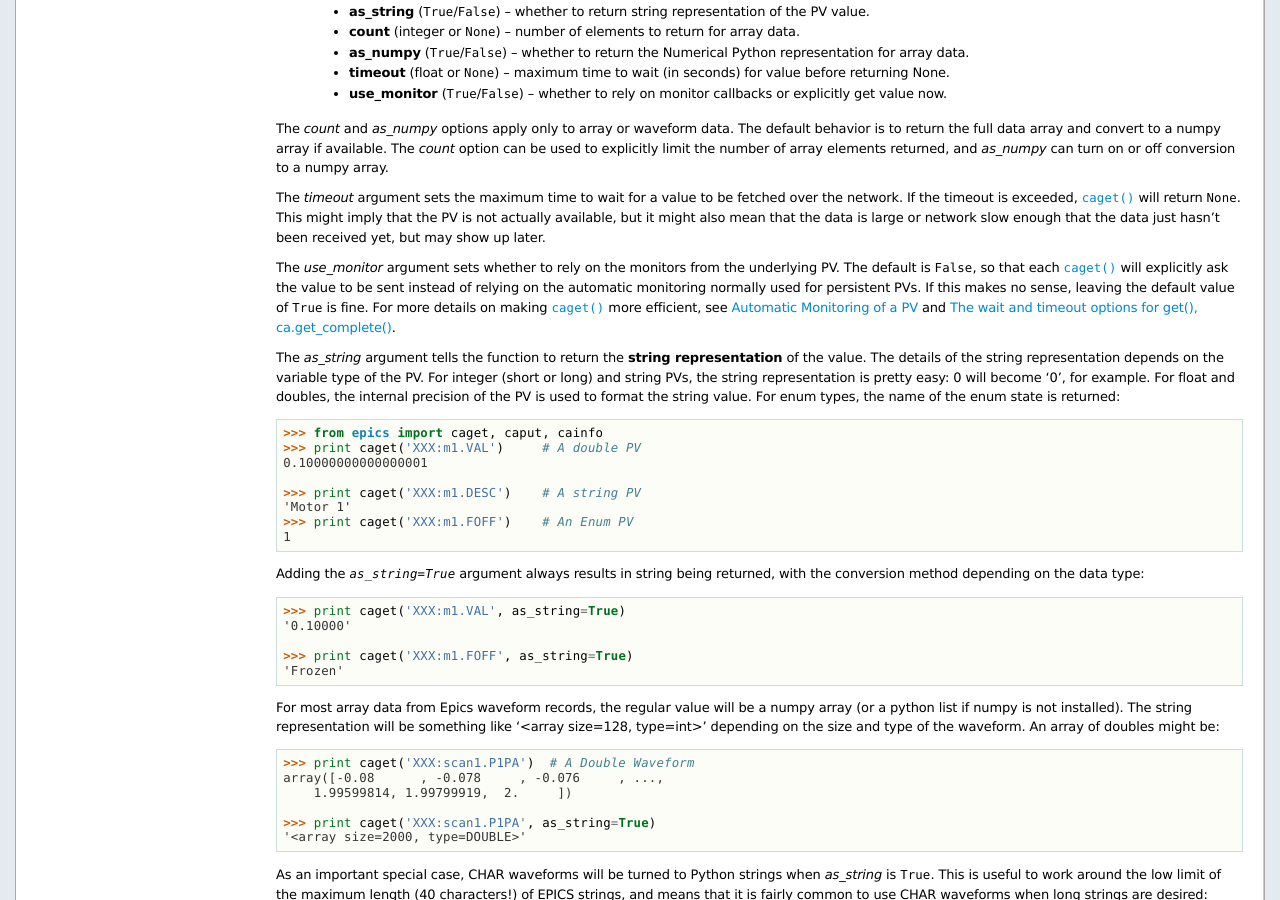
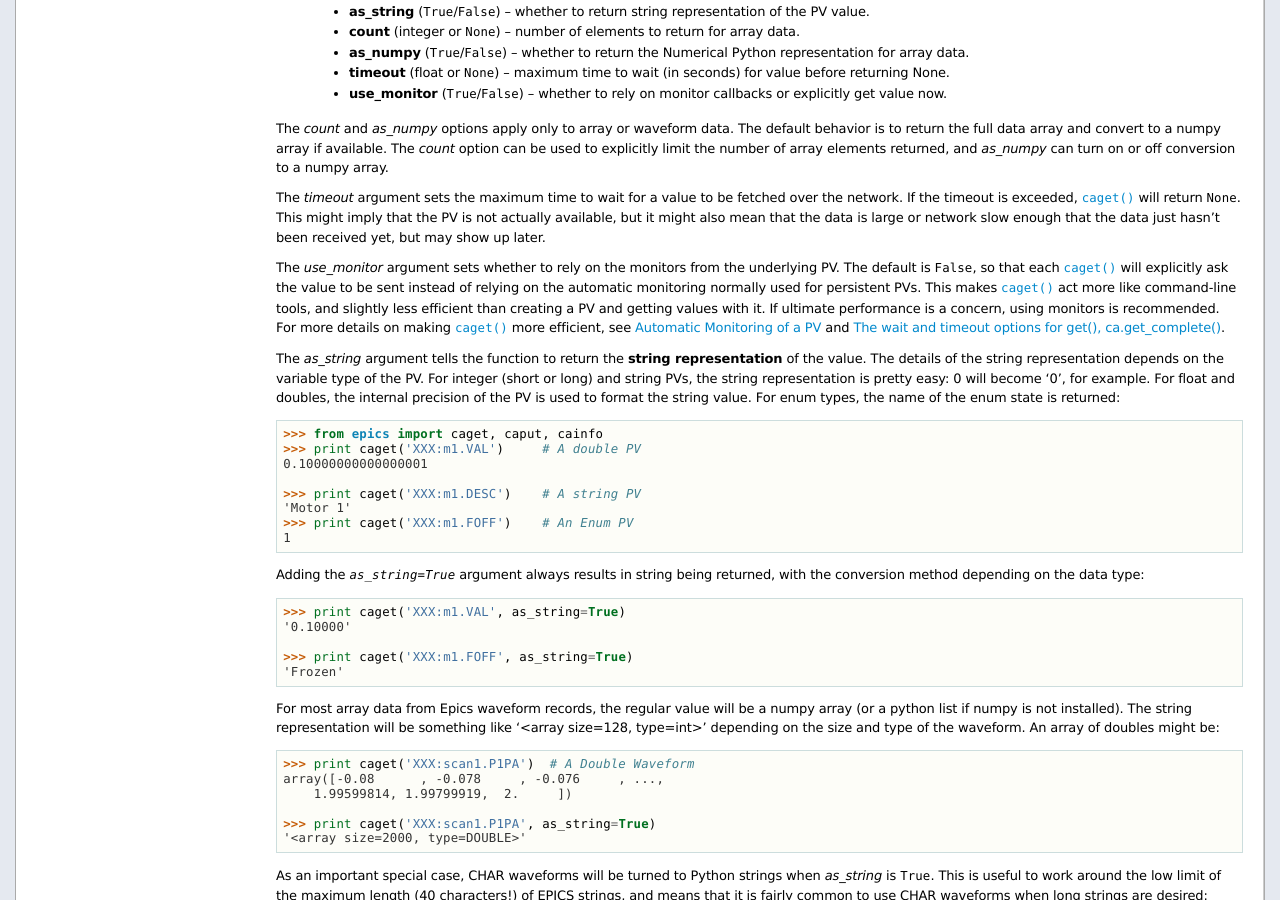
Before and after one commit to pyepics/pyepics, a Sphinx documentation site: the page built from doc/overview.rst, in a window 1280 px wide and 900 px high, scrolled down 2470 px. Built offline with Sphinx 7.4.7, drawn with Linux system fonts in a browser that asks for light colours; formulas are drawn with MathJax 3; pages that are not in the unit, such as notebooks, are missing from menus; the version number could not be read and is left out.

Commit message:
fix doc typo

```diff
--- a/doc/overview.rst
+++ b/doc/overview.rst
@@ -208,9 +208,11 @@ the data just hasn't been received yet, but may show up later.
 The *use_monitor* argument sets whether to rely on the monitors from the
 underlying PV.  The default is ``False``, so that each :func:`caget` will
 explicitly ask the value to be sent instead of relying on the automatic
-monitoring normally used for persistent PVs.  If this makes no sense,
-leaving the default value of ``True`` is fine.  For more details on making
-:func:`caget` more efficient, see :ref:`pv-automonitor-label` and
+monitoring normally used for persistent PVs.  This makes :func:`caget` act
+more like command-line tools, and slightly less efficient than creating a
+PV and getting values with it.  If ultimate performance is a concern, using
+monitors is recommended.  For more details on making :func:`caget` more
+efficient, see :ref:`pv-automonitor-label` and
 :ref:`advanced-get-timeouts-label`.
 
 The *as_string* argument tells the function to return the **string
```
